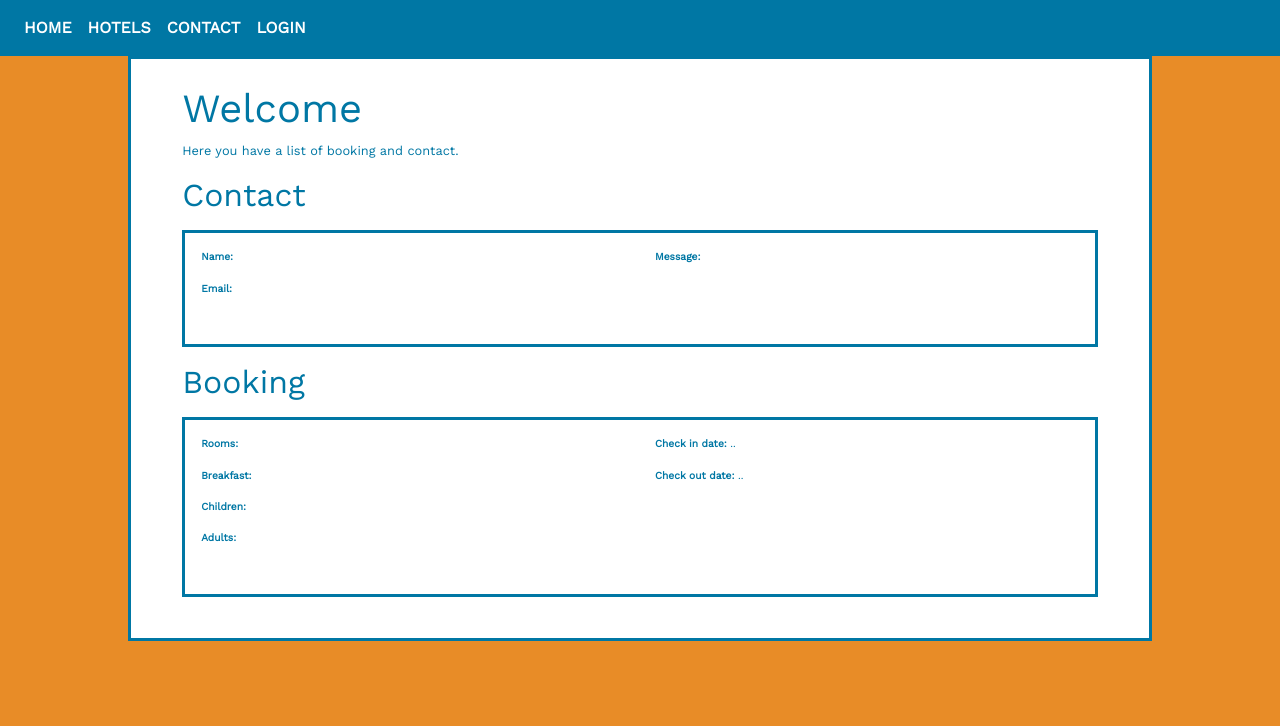
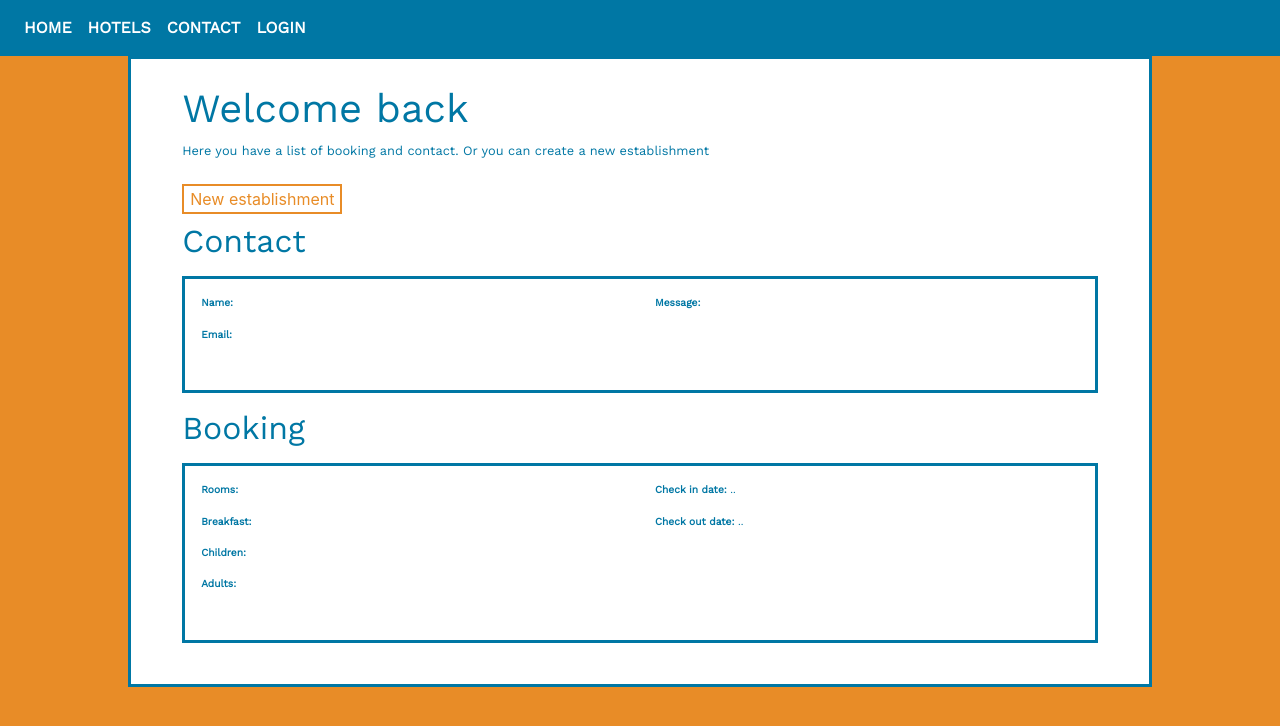
Before and after one commit to mofilof/project-exam-2020, a React (Create React App) app: page /adminuser in a window 1280 px wide. Shown: the top 726 px of the page. Built offline with nearby package versions, Linux system fonts and the light colour scheme.

Commit message:
NewHotel
Not getting the hang og Reacts use history and Form

```diff
--- a/src/App.js
+++ b/src/App.js
@@ -13,6 +13,7 @@ import HotelResult from './components/hotels/HotelResult';
 import Welcome from './components/nav/Welcome';
 import AdminUser from './components/nav/admin/AdminUser';
 import Success from './components/contact/Success';
+import NewHotel from './components/nav/admin/NewHotel';
 
 function App() {
   return (
@@ -25,14 +26,14 @@ function App() {
               <Route path="/" exact component={Home} />
               <Route path="/home" component={Home} />
               <Route path="/hotels" component={HotelList} />
-              {/*<Route path="/booking" component={HotelResult} />*/}
+              <Route path="/booking/:id" component={HotelResult} />
               <Route path="/contact" component={Contact} />
               <Route path="/admin" component={Admin} />
               <Route path="/login" component={Login} />
               <Route path="/welcome" component={Welcome} />
               <Route path="/adminuser" component={AdminUser} />
               <Route path="/success" component={Success} />
-              <Route path="/booking/:id" component={HotelResult} />
+              <Route path="/new" conponent={NewHotel} />
             </Switch>
           </Router>
         </div>
--- a/src/components/contact/Success.js
+++ b/src/components/contact/Success.js
@@ -13,7 +13,6 @@ function Success() {
     <main>
       <h1>Refrence number:</h1>
       <h2>MØ-{one}-{two}</h2>
-
     </main>
   )
 }
--- a/src/components/home/HotelList.js
+++ b/src/components/home/HotelList.js
@@ -52,7 +52,7 @@ function Hotels() {
                 const href = "/booking/" + hotel.id;
                 return (
                   <div className="row frame" key={id}>
-                    <div className="column">
+                    <div className="col">
                       <h2>{hotel.name}</h2>
                       <p>{hotel.description}</p>
                       <p><b>Guest capasity: </b>
@@ -65,7 +65,6 @@ function Hotels() {
                       <img className="col" src={hotel.image} alt={hotel.name} />
                     </div>
                   </div>
-
                 );
               })}
             </div>
--- a/src/components/nav/admin/AdminUser.js
+++ b/src/components/nav/admin/AdminUser.js
@@ -1,4 +1,5 @@
 import React from 'react';
+import { Link } from "react-router-dom";
 
 function AdminUser() {
   const adminUser = sessionStorage.getItem('adminUser');
@@ -22,7 +23,6 @@ function AdminUser() {
         </div>
       </div>
     ];
-
   console.log(contactFormResults);
 
   //Booking
@@ -40,8 +40,6 @@ function AdminUser() {
 
   const b = ['Rooms: ', 'Breakfast: ', 'Children: ', 'Adults: ', 'Check in date: ', 'Check out date: ', '.'];
 
-
-
   const bookingFormResults =
     [
       <div className="row">
@@ -57,13 +55,16 @@ function AdminUser() {
         </div>
       </div>
     ];
-
   console.log(bookingFormResults);
 
   return (
     <main>
-      <h1>Welcome {adminUser}</h1>
-      <p>Here you have a list of booking and contact.</p>
+      <h1>Welcome back {adminUser}</h1>
+      <p>Here you have a list of booking and contact. Or you can create a new establishment</p>
+
+      <Link to={'/new'}>
+        <button className="adminbtn">New establishment</button>
+      </Link>
 
       <h2>Contact</h2>
       <div className="frame">
@@ -88,8 +89,6 @@ function AdminUser() {
             </>)
         })}
       </div>
-
-
     </main>
   )
 }
--- a/src/components/nav/admin/NewHotel.js
+++ b/src/components/nav/admin/NewHotel.js
@@ -1,20 +1,17 @@
 import React from "react";
 import { useForm } from "react-hook-form";
 import { useHistory } from "react-router-dom";
-import Button from "react-bootstrap/Button";
 import Form from "react-bootstrap/Form";
 import { BASE_URL, headers } from "../../../constant/Api";
 
 function NewHotel() {
   const { register, handleSubmit } = useForm();
-
   const history = useHistory();
 
   async function onSubmit(data) {
     console.log("data", data);
 
     const url = BASE_URL + "establishments";
-
     const options = { headers, method: "POST", body: JSON.stringify(data) };
 
     await fetch(url, options);
@@ -23,20 +20,25 @@ function NewHotel() {
   }
 
   return (
+    <>
+      <main>
+        <h4>Create establishment</h4>
         <Form onSubmit={handleSubmit(onSubmit)}>
           <h1>Add Hotel</h1>
           <Form.Group>
-        <Form.Label>Name</Form.Label>
-        <Form.Control name="name" placeholder="Enter a name for the hotel" ref={register} />
+            <Form.Label>Establishment</Form.Label>
+            <Form.Control name="name" placeholder="Establishment name" ref={register} />
           </Form.Group>
 
           <Form.Group>
-        <Form.Label>Email</Form.Label>
-        <Form.Control name="email" placeholder="Enter an email address" ref={register} />
+            <Form.Label>Description</Form.Label>
+            <Form.Control name="description" placeholder="Description" ref={register} />
           </Form.Group>
 
-      <Button type="submit">Submit</Button>
+          <button className="mybtn" type="submit">Create</button>
         </Form>
+      </main>
+    </>
   );
 }
 
```
Lines whose indentation alone changed are shown as unchanged.
